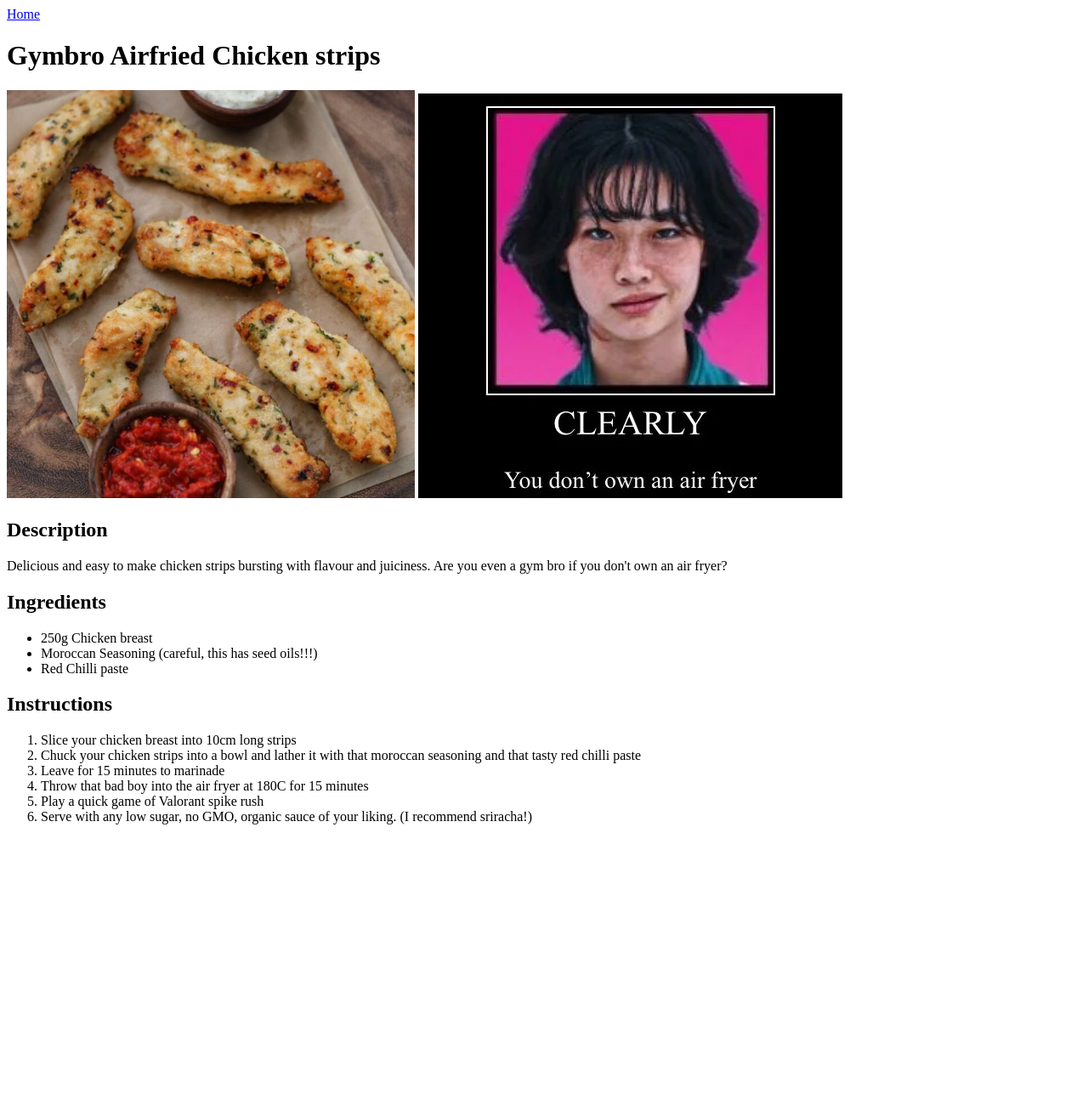
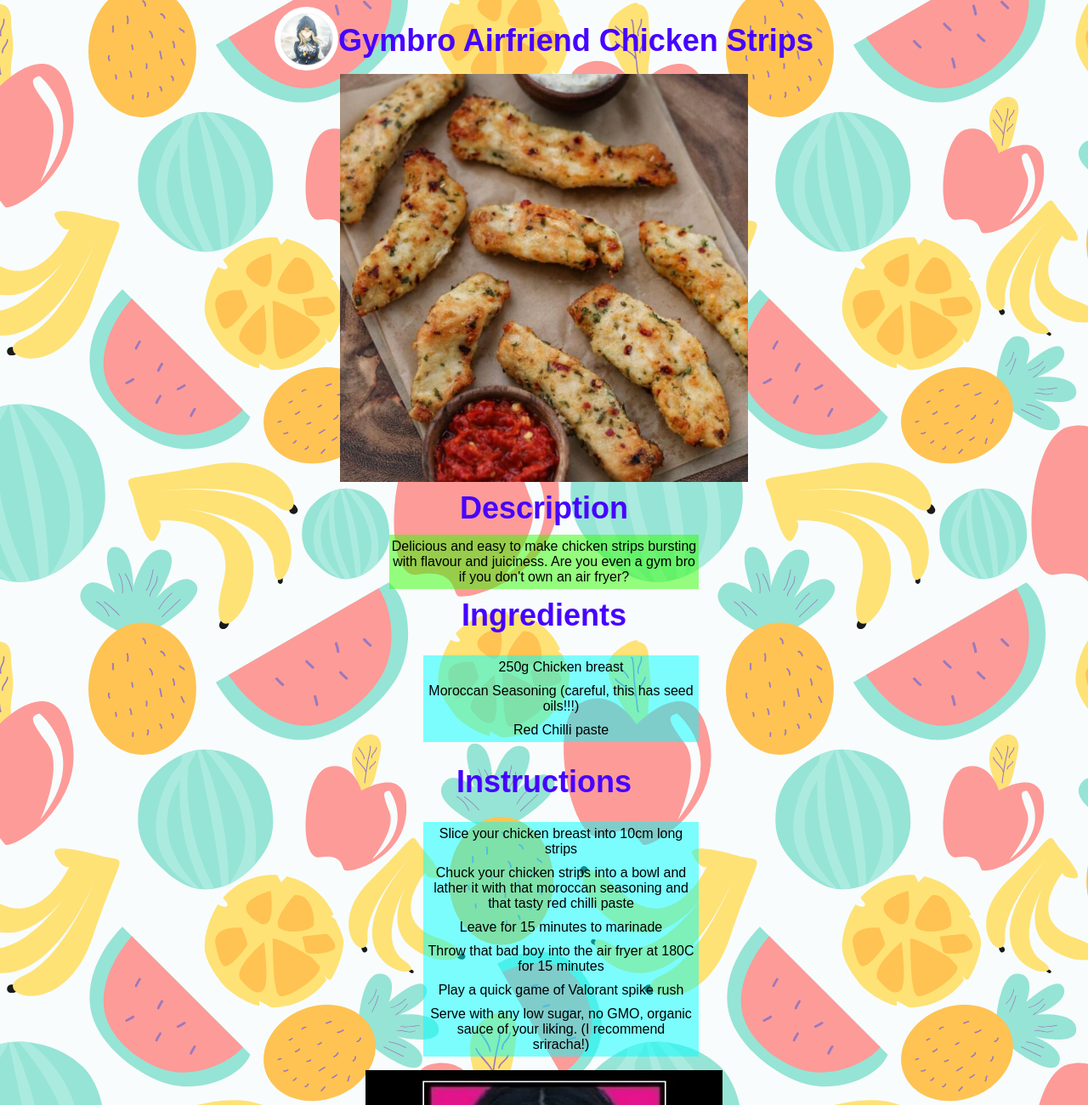
Before and after one commit to dizmat/odinRecipes, a plain HTML site: page recipes/airfried-chicken-strips.html in a window 1280 px wide. Shown: the top 1300 px of the page at 85% size. Before the commit the page ends 986 px from the top, so only its background shows below. Drawn offline with Linux system fonts and the light colour scheme.

Commit message:
feat: update css for airfried chicken
Using the design philosophy on biohacked eggs, 'Gymbro airfried chicken
strips' has been updated.

```diff
--- a/recipes/airfried-chicken-strips.html
+++ b/recipes/airfried-chicken-strips.html
@@ -3,33 +3,67 @@
   <head>
     <meta charset="UTF-8" />
     <title>Gymbro Airfried Chicken Strips</title>
+    <link rel="stylesheet" href="../css/style.css" />
   </head>
 
   <body>
-      <a href="../index.html">Home</a>
-    <h1>Gymbro Airfried Chicken strips</h1>
+    <div class="nav">
+      <a href="../index.html"
+        ><img
+          class="logo"
+          src="../images/violet-evergarden-logo.jpg"
+          alt="A logo of anime character Violet Evergaren"
+      /></a>
+      <h1>Gymbro Airfriend Chicken Strips</h1>
+    </div>
 
-    <img src="../images/airfried-chicken-strips/air-fryer-chicken-tenders.jpg" height="480" alt="Strips of chicken with garlic and red chilli seasoning with a side of red chilli sauce">
-    <img src="../images/airfried-chicken-strips/home-sae-young-airfryer.png"  alt="Home Sae Young from squid game smiling with caption 'clearly you don't own an air fryer'">
+    <div>
+      <img
+        src="../images/airfried-chicken-strips/air-fryer-chicken-tenders.jpg"
+        height="480"
+        alt="Strips of chicken with garlic and red chilli seasoning with a side of red chilli sauce"
+      />
+    </div>
 
     <h2>Description</h2>
-    <p>Delicious and easy to make chicken strips bursting with flavour and juiciness. Are you even a gym bro if you don't own an air fryer?</p>
+    <p>
+      Delicious and easy to make chicken strips bursting with flavour and
+      juiciness. Are you even a gym bro if you don't own an air fryer?
+    </p>
 
     <h2>Ingredients</h2>
-    <ul>
+    <div class="ingredients">
+      <ul>
         <li>250g Chicken breast</li>
         <li>Moroccan Seasoning (careful, this has seed oils!!!)</li>
         <li>Red Chilli paste</li>
-    </ul>
+      </ul>
+    </div>
 
     <h2>Instructions</h2>
-    <ol>
+    <div class="instructions">
+      <ol>
         <li>Slice your chicken breast into 10cm long strips</li>
-        <li>Chuck your chicken strips into a bowl and lather it with that moroccan seasoning and that tasty red chilli paste</li>
+        <li>
+          Chuck your chicken strips into a bowl and lather it with that moroccan
+          seasoning and that tasty red chilli paste
+        </li>
         <li>Leave for 15 minutes to marinade</li>
         <li>Throw that bad boy into the air fryer at 180C for 15 minutes</li>
         <li>Play a quick game of Valorant spike rush</li>
-        <li>Serve with any low sugar, no GMO, organic sauce of your liking. (I recommend sriracha!)</li>
-    </ol>
+        <li>
+          Serve with any low sugar, no GMO, organic sauce of your liking. (I
+          recommend sriracha!)
+        </li>
+      </ol>
+    </div>
+    <div>
+      <img
+        src="../images/airfried-chicken-strips/home-sae-young-airfryer.png"
+        alt="Home Sae Young from squid game smiling with caption 'clearly you don't own an air fryer'"
+        height="400px"
+        width="auto"
+      />
+    </div>
   </body>
 </html>
```
